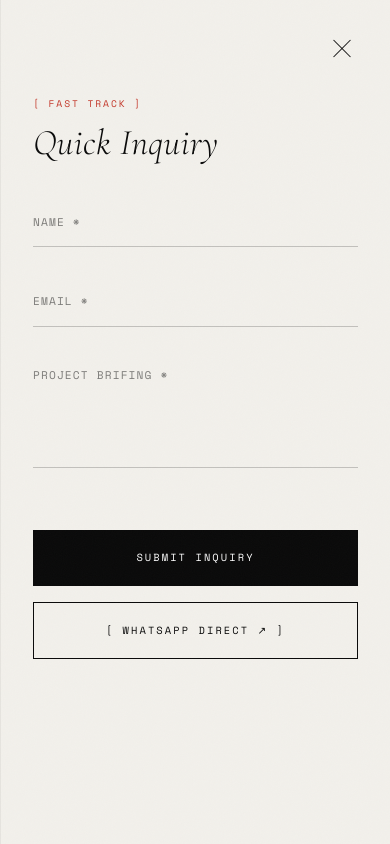
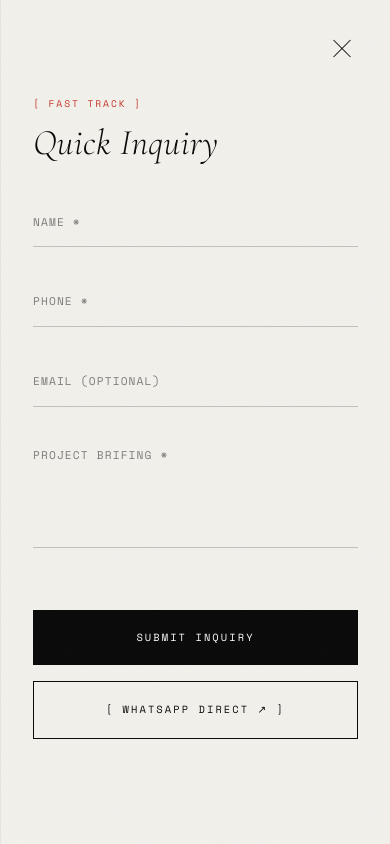
Before and after one commit to 7pixels-xyz/pankaj-sharma-canvas-space, a Next.js app: page /contact in a window 390 px wide. Both pictures are taken after a click on the button 338 px from the left and 792 px from the top of the page. Shown: the top 844 px of the page. Built offline with nearby package versions, Linux system fonts and the light colour scheme.

Commit message:
feat(forms): add required phone number fields to contact forms

```diff
--- a/src/app/contact/page.tsx
+++ b/src/app/contact/page.tsx
@@ -6,7 +6,7 @@ import Footer from "@/components/Footer";
 
 export default function ContactPage() {
     const [status, setStatus] = useState<"idle" | "error" | "loading" | "success">("idle");
-    const [formData, setFormData] = useState({ name: "", email: "", details: "" });
+    const [formData, setFormData] = useState({ name: "", email: "", phone: "", details: "" });
 
     // Scroll to top on mount
     useEffect(() => {
@@ -16,7 +16,7 @@ export default function ContactPage() {
     const handleSubmit = (e: React.FormEvent) => {
         e.preventDefault();
 
-        if (!formData.name || !formData.email || !formData.details) {
+        if (!formData.name || !formData.phone) {
             setStatus("error");
             setTimeout(() => setStatus("idle"), 800);
             return;
@@ -27,7 +27,7 @@ export default function ContactPage() {
             setStatus("success");
             setTimeout(() => {
                 setStatus("idle");
-                setFormData({ name: "", email: "", details: "" });
+                setFormData({ name: "", email: "", phone: "", details: "" });
             }, 3000);
         }, 1500);
     };
@@ -168,10 +168,24 @@ export default function ContactPage() {
                                 <div className="relative">
                                     <input
                                         type="text"
-                                        placeholder="NAME"
+                                        placeholder="NAME *"
                                         value={formData.name}
                                         onChange={(e) => setFormData({ ...formData, name: e.target.value })}
-                                        className="w-full bg-transparent border-b border-[rgba(10,10,10,0.4)] md:border-[rgba(10,10,10,0.2)] pb-4 text-sm md:text-xs focus:outline-none focus:border-[var(--charcoal-ink)] transition-colors duration-300 font-bold placeholder-[var(--charcoal-ink)] md:placeholder-[rgba(10,10,10,0.6)]"
+                                        className="w-full bg-transparent border-b border-[rgba(10,10,10,0.4)] md:border-[rgba(10,10,10,0.2)] pb-3 md:pb-4 text-sm md:text-xs focus:outline-none focus:border-[var(--charcoal-ink)] transition-colors duration-300 font-bold placeholder-[var(--charcoal-ink)] md:placeholder-[rgba(10,10,10,0.6)]"
+                                        style={{
+                                            fontFamily: "var(--font-mono)",
+                                            letterSpacing: "0.15em",
+                                            color: "var(--charcoal-ink)",
+                                        }}
+                                    />
+                                </div>
+                                <div className="relative">
+                                    <input
+                                        type="tel"
+                                        placeholder="PHONE *"
+                                        value={formData.phone}
+                                        onChange={(e) => setFormData({ ...formData, phone: e.target.value })}
+                                        className="w-full bg-transparent border-b border-[rgba(10,10,10,0.4)] md:border-[rgba(10,10,10,0.2)] pb-3 md:pb-4 text-sm md:text-xs focus:outline-none focus:border-[var(--charcoal-ink)] transition-colors duration-300 font-bold placeholder-[var(--charcoal-ink)] md:placeholder-[rgba(10,10,10,0.6)]"
                                         style={{
                                             fontFamily: "var(--font-mono)",
                                             letterSpacing: "0.15em",
@@ -182,7 +196,7 @@ export default function ContactPage() {
                                 <div className="relative">
                                     <input
                                         type="email"
-                                        placeholder="EMAIL"
+                                        placeholder="EMAIL (OPTIONAL)"
                                         value={formData.email}
                                         onChange={(e) => setFormData({ ...formData, email: e.target.value })}
                                         className="w-full bg-transparent border-b border-[rgba(10,10,10,0.4)] md:border-[rgba(10,10,10,0.2)] pb-4 text-sm md:text-xs focus:outline-none focus:border-[var(--charcoal-ink)] transition-colors duration-300 font-bold placeholder-[var(--charcoal-ink)] md:placeholder-[rgba(10,10,10,0.6)]"
--- a/src/components/QuickInquiry.tsx
+++ b/src/components/QuickInquiry.tsx
@@ -6,13 +6,13 @@ import { motion, AnimatePresence } from "framer-motion";
 export default function QuickInquiry() {
     const [isOpen, setIsOpen] = useState(false);
     const [status, setStatus] = useState<"idle" | "error" | "loading" | "success">("idle");
-    const [formData, setFormData] = useState({ name: "", email: "", message: "" });
+    const [formData, setFormData] = useState({ name: "", email: "", phone: "", message: "" });
 
     const handleSubmit = (e: React.FormEvent) => {
         e.preventDefault();
 
-        // Simple validation
-        if (!formData.name || !formData.email || !formData.message) {
+        // Strict validation for Name and Phone
+        if (!formData.name || !formData.phone) {
             setStatus("error");
             setTimeout(() => setStatus("idle"), 800);
             return;
@@ -26,7 +26,7 @@ export default function QuickInquiry() {
                 setIsOpen(false);
                 setTimeout(() => {
                     setStatus("idle");
-                    setFormData({ name: "", email: "", message: "" });
+                    setFormData({ name: "", email: "", phone: "", message: "" });
                 }, 500);
             }, 2500);
         }, 1500);
@@ -108,8 +108,17 @@ export default function QuickInquiry() {
                                     </div>
                                     <div className="relative">
                                         <input
+                                            type="tel"
+                                            placeholder="PHONE *"
+                                            value={formData.phone}
+                                            onChange={(e) => setFormData({ ...formData, phone: e.target.value })}
+                                            className="w-full bg-transparent border-b border-black/20 pb-4 outline-none focus:border-[var(--charcoal-ink)] transition-colors duration-300 font-mono text-[0.7rem] tracking-[0.1em]"
+                                        />
+                                    </div>
+                                    <div className="relative">
+                                        <input
                                             type="email"
-                                            placeholder="EMAIL *"
+                                            placeholder="EMAIL (OPTIONAL)"
                                             value={formData.email}
                                             onChange={(e) => setFormData({ ...formData, email: e.target.value })}
                                             className="w-full bg-transparent border-b border-black/20 pb-4 outline-none focus:border-[var(--charcoal-ink)] transition-colors duration-300 font-mono text-[0.7rem] tracking-[0.1em]"
```
